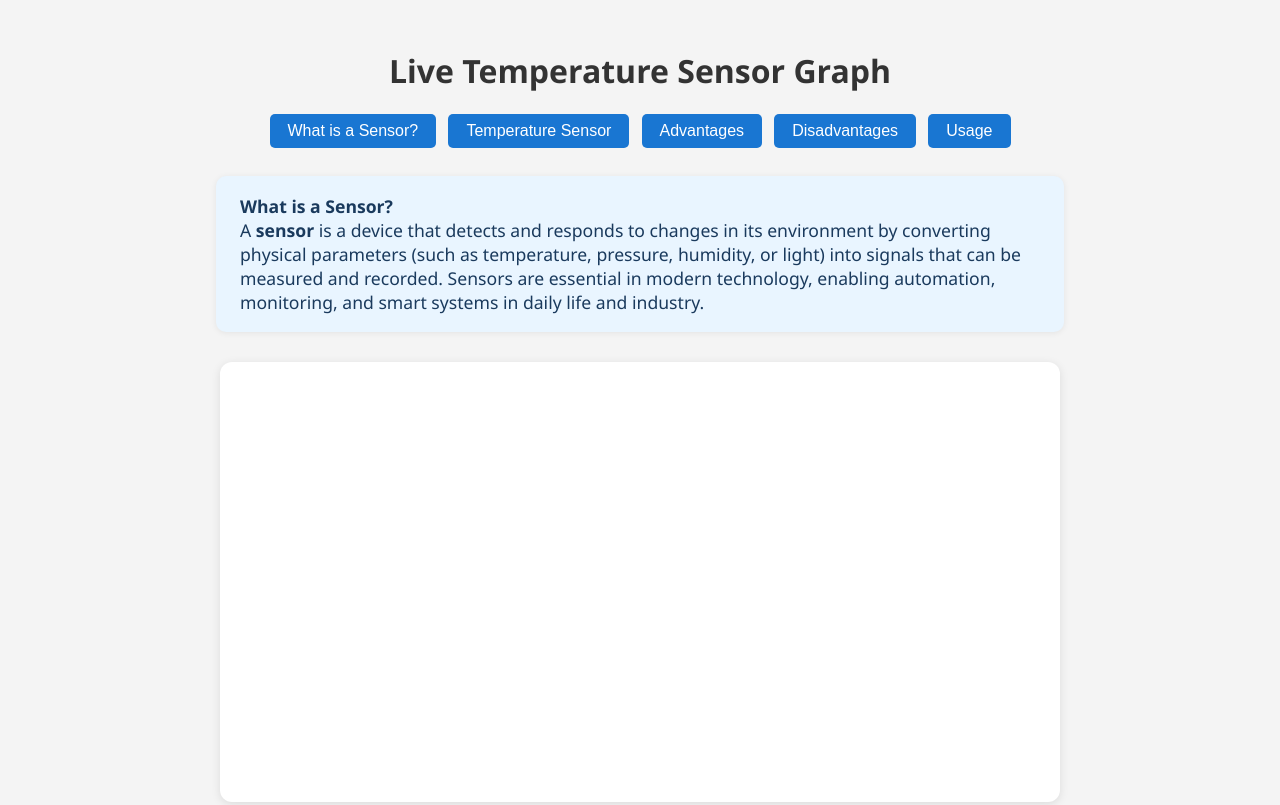
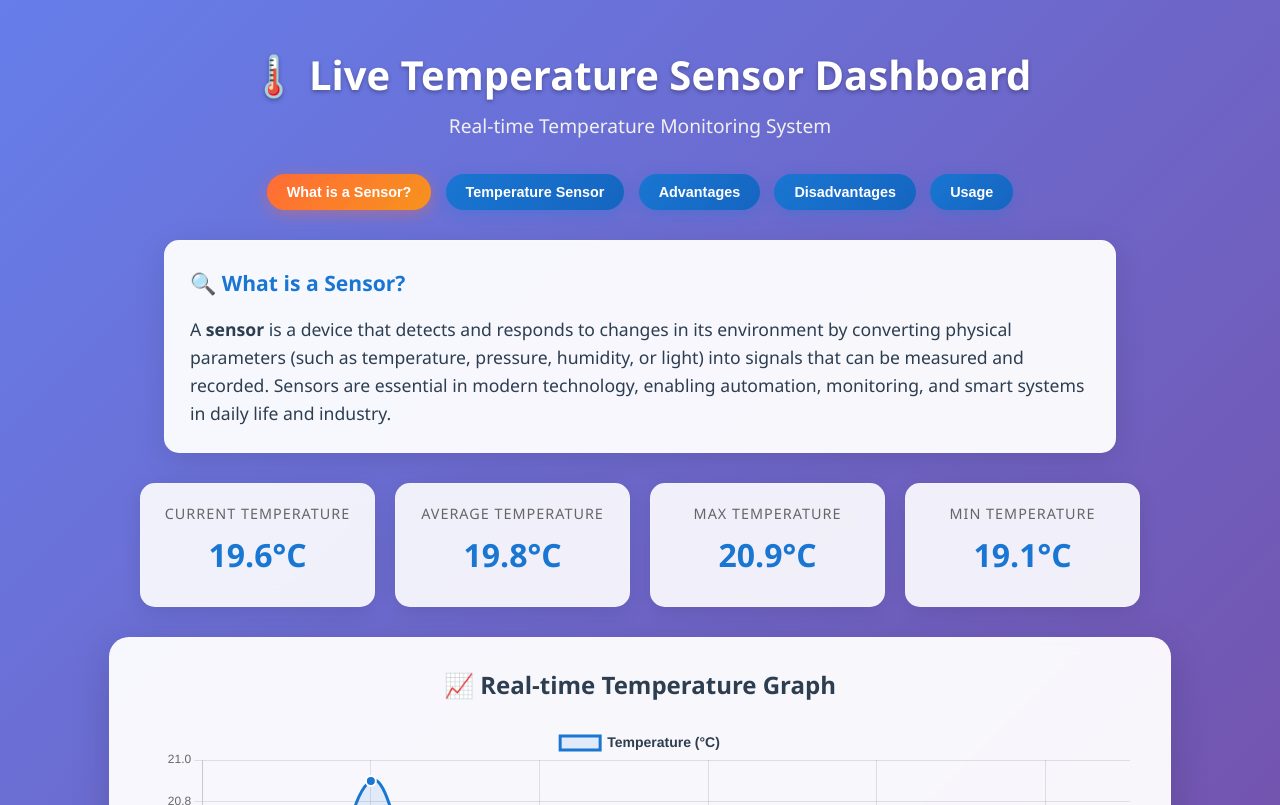
Before and after one commit to siva-dharshini-m/portfolio, a plain HTML site: page liveSensordashboard.html in a window 1280 px wide. Shown: the top 805 px of the page. Drawn offline with nearby package versions, Linux system fonts and the light colour scheme.

Commit message:
Update liveSensordashboard.html

```diff
--- a/liveSensordashboard.html
+++ b/liveSensordashboard.html
@@ -1,218 +1,412 @@
 <!DOCTYPE html>
-<!-- saved from url=(0026)http://127.0.0.1:5500/html -->
-<html lang="en"><head><meta http-equiv="Content-Type" content="text/html; charset=UTF-8">
-
+<html lang="en">
+<head>
+  <meta charset="UTF-8">
   <title>Live Sensor Graph</title>
-  <script src="./Live Sensor Graph_files/chart.js.download"></script>
+  <script src="https://cdnjs.cloudflare.com/ajax/libs/Chart.js/3.9.1/chart.min.js"></script>
   <style>
     body {
-      font-family: 'Segoe UI', sans-serif;
-      background: #f4f4f4;
+      font-family: 'Segoe UI', Tahoma, Geneva, Verdana, sans-serif;
+      background: linear-gradient(135deg, #667eea 0%, #764ba2 100%);
+      margin: 0;
+      padding: 20px;
+      min-height: 100vh;
+      color: #333;
+    }
+
+    h1 {
+      text-align: center;
+      color: #fff;
+      font-size: 2.5em;
+      margin-bottom: 10px;
+      text-shadow: 0 2px 4px rgba(0,0,0,0.3);
+    }
+
+    .subtitle {
+      text-align: center;
+      color: #f0f0f0;
+      font-size: 1.2em;
+      margin-bottom: 30px;
+    }
+
+    .controls {
+      text-align: center;
+      margin-bottom: 25px;
+    }
+
+    .info-btn {
+      background: linear-gradient(135deg, #1976d2 0%, #1565c0 100%);
+      color: #fff;
+      border: none;
+      border-radius: 25px;
+      padding: 10px 20px;
+      margin: 5px;
+      font-size: 0.9em;
+      cursor: pointer;
+      transition: all 0.3s ease;
+      box-shadow: 0 4px 15px rgba(25, 118, 210, 0.3);
+      font-weight: 600;
+    }
+
+    .info-btn:hover {
+      background: linear-gradient(135deg, #1565c0 0%, #0d47a1 100%);
+      transform: translateY(-2px);
+      box-shadow: 0 6px 20px rgba(25, 118, 210, 0.4);
+    }
+
+    .info-btn.active {
+      background: linear-gradient(135deg, #ff6b35 0%, #f7931e 100%);
+      box-shadow: 0 4px 15px rgba(255, 107, 53, 0.4);
+    }
+
+    .info-section {
+      max-width: 900px;
+      margin: 0 auto 30px auto;
+      padding: 25px;
+      background: rgba(255, 255, 255, 0.95);
+      border-radius: 15px;
+      box-shadow: 0 8px 32px rgba(0, 0, 0, 0.1);
+      backdrop-filter: blur(10px);
+      color: #2c3e50;
+      font-size: 1.1em;
+      line-height: 1.6;
+      border: 1px solid rgba(255, 255, 255, 0.2);
+    }
+
+    .info-section strong {
+      color: #1976d2;
+      font-size: 1.2em;
+      display: block;
+      margin-bottom: 15px;
+    }
+
+    .info-section ul {
+      margin: 10px 0;
+      padding-left: 20px;
+    }
+
+    .info-section li {
+      margin: 8px 0;
+      color: #34495e;
+    }
+
+    .chart-container {
+      max-width: 1000px;
+      margin: 0 auto;
+      background: rgba(255, 255, 255, 0.95);
+      padding: 30px;
+      border-radius: 20px;
+      box-shadow: 0 10px 40px rgba(0, 0, 0, 0.15);
+      backdrop-filter: blur(10px);
+      border: 1px solid rgba(255, 255, 255, 0.2);
+    }
+
+    .stats-grid {
+      display: grid;
+      grid-template-columns: repeat(auto-fit, minmax(200px, 1fr));
+      gap: 20px;
+      margin-bottom: 30px;
+      max-width: 1000px;
+      margin-left: auto;
+      margin-right: auto;
+    }
+
+    .stat-card {
+      background: rgba(255, 255, 255, 0.9);
+      padding: 20px;
+      border-radius: 15px;
+      text-align: center;
+      box-shadow: 0 4px 20px rgba(0, 0, 0, 0.1);
+      backdrop-filter: blur(10px);
+      border: 1px solid rgba(255, 255, 255, 0.2);
+    }
+
+    .stat-value {
+      font-size: 2em;
+      font-weight: bold;
+      color: #1976d2;
+      margin: 10px 0;
+    }
+
+    .stat-label {
+      color: #666;
+      font-size: 0.9em;
+      text-transform: uppercase;
+      letter-spacing: 1px;
+    }
+
+    .chart-title {
+      text-align: center;
+      color: #2c3e50;
+      margin-bottom: 25px;
+      font-size: 1.5em;
+      font-weight: 600;
+    }
+
+    @media (max-width: 768px) {
+      body {
+        padding: 10px;
+      }
+
+      h1 {
+        font-size: 2em;
+      }
+
+      .info-btn {
+        padding: 8px 15px;
+        font-size: 0.8em;
+      }
+
+      .chart-container {
         padding: 20px;
       }
-    h1 {
-      text-align: center;
-      color: #333;
-    }
-    .chart-container {
-      max-width: 800px;
-      margin: 0 auto;
-      background: #fff;
-      padding: 20px;
-      border-radius: 12px;
-      box-shadow: 0 2px 10px rgba(0,0,0,0.1);
     }
   </style>
 </head>
 <body>
+  <h1>🌡️ Live Temperature Sensor Dashboard</h1>
+  <div class="subtitle">Real-time Temperature Monitoring System</div>
 
+  <div class="controls">
+    <button class="info-btn active" onclick="showSection('sensor')">What is a Sensor?</button>
+    <button class="info-btn" onclick="showSection('temp')">Temperature Sensor</button>
+    <button class="info-btn" onclick="showSection('adv')">Advantages</button>
+    <button class="info-btn" onclick="showSection('disadv')">Disadvantages</button>
+    <button class="info-btn" onclick="showSection('usage')">Usage</button>
+  </div>
 
-  <h1>Live Temperature Sensor Graph</h1>
-  <div style="text-align:center; margin-bottom:18px;">
-    <button class="info-btn" onclick="showSection(&#39;sensor&#39;)">What is a Sensor?</button>
-    <button class="info-btn" onclick="showSection(&#39;temp&#39;)">Temperature Sensor</button>
-    <button class="info-btn" onclick="showSection(&#39;adv&#39;)">Advantages</button>
-    <button class="info-btn" onclick="showSection(&#39;disadv&#39;)">Disadvantages</button>
-    <button class="info-btn" onclick="showSection(&#39;usage&#39;)">Usage</button>
-  </div>
-  <div id="sensor-section" class="info-section" style="display: none;">
-    <strong>What is a Sensor?</strong><br>
+  <div id="sensor-section" class="info-section">
+    <strong>🔍 What is a Sensor?</strong>
     A <b>sensor</b> is a device that detects and responds to changes in its environment by converting physical parameters (such as temperature, pressure, humidity, or light) into signals that can be measured and recorded. Sensors are essential in modern technology, enabling automation, monitoring, and smart systems in daily life and industry.
   </div>
+
   <div id="temp-section" class="info-section" style="display:none;">
-    <strong>Temperature Sensor</strong><br>
+    <strong>🌡️ Temperature Sensor</strong>
     A <b>temperature sensor</b> is a device that measures the degree of hotness or coldness in its environment and converts this information into a signal that can be read by an observer or instrument. Temperature sensors are widely used in weather stations, HVAC systems, medical devices, and electronic equipment to monitor and control temperature.
   </div>
+
   <div id="adv-section" class="info-section" style="display: none;">
-    <strong>Advantages of Temperature Sensors:</strong>
-    <ul style="margin-top:4px;margin-bottom:4px;">
+    <strong>✅ Advantages of Temperature Sensors:</strong>
+    <ul>
       <li>High accuracy and reliability in temperature measurement</li>
-      <li>Fast response time</li>
-      <li>Available in various types for different applications (e.g., thermocouples, RTDs, thermistors)</li>
+      <li>Fast response time for real-time monitoring</li>
+      <li>Available in various types for different applications (thermocouples, RTDs, thermistors)</li>
       <li>Easy integration with digital systems and microcontrollers</li>
-      <li>Low power consumption (for many types)</li>
+      <li>Low power consumption for many sensor types</li>
+      <li>Wide temperature measurement range</li>
+      <li>Cost-effective for mass deployment</li>
     </ul>
   </div>
+
   <div id="disadv-section" class="info-section" style="display:none;">
-    <strong>Disadvantages of Temperature Sensors:</strong>
-    <ul style="margin-top:4px;">
+    <strong>❌ Disadvantages of Temperature Sensors:</strong>
+    <ul>
       <li>Some types can be sensitive to environmental factors like humidity or vibration</li>
       <li>May require calibration for precise applications</li>
       <li>Limited temperature range depending on sensor type</li>
       <li>Potential for drift or aging over time</li>
+      <li>Response time can vary with sensor type and application</li>
+      <li>May need protective housing in harsh environments</li>
     </ul>
   </div>
-  <div id="usage-section" class="info-section" style="display: block;">
-    <strong>Usage of Temperature Sensors:</strong>
-    <ul style="margin-top:4px;">
+
+  <div id="usage-section" class="info-section" style="display:none;">
+    <strong>🚀 Usage of Temperature Sensors:</strong>
+    <ul>
       <li>Weather monitoring and forecasting (weather stations)</li>
       <li>Climate control in buildings (HVAC systems)</li>
-      <li>Medical devices (e.g., digital thermometers, incubators)</li>
+      <li>Medical devices (digital thermometers, incubators)</li>
       <li>Industrial process control and safety systems</li>
       <li>Consumer electronics (smartphones, computers, appliances)</li>
       <li>Automotive systems (engine temperature monitoring)</li>
       <li>Food storage and transportation (refrigeration monitoring)</li>
+      <li>IoT and smart home applications</li>
     </ul>
   </div>
 
-  <div class="chart-container">
-    <canvas id="temperatureChart" style="display: block; box-sizing: border-box; height: 400px; width: 800px;" width="1000" height="500"></canvas>
+  <div class="stats-grid">
+    <div class="stat-card">
+      <div class="stat-label">Current Temperature</div>
+      <div class="stat-value" id="currentTemp">--°C</div>
+    </div>
+    <div class="stat-card">
+      <div class="stat-label">Average Temperature</div>
+      <div class="stat-value" id="avgTemp">--°C</div>
+    </div>
+    <div class="stat-card">
+      <div class="stat-label">Max Temperature</div>
+      <div class="stat-value" id="maxTemp">--°C</div>
+    </div>
+    <div class="stat-card">
+      <div class="stat-label">Min Temperature</div>
+      <div class="stat-value" id="minTemp">--°C</div>
+    </div>
   </div>
 
-  <style>
-    .info-btn {
-      background: #1976d2;
-      color: #fff;
-      border: none;
-      border-radius: 5px;
-      padding: 8px 18px;
-      margin: 0 4px 10px 4px;
-      font-size: 1em;
-      cursor: pointer;
-      transition: background 0.2s;
-    }
-    .info-btn:hover {
-      background: #125ea2;
-    }
-    .info-section {
-      max-width:800px;
-      margin:0 auto 30px auto;
-      padding:18px 24px;
-      background:#e9f5ff;
-      border-radius:10px;
-      box-shadow:0 1px 6px rgba(0,0,0,0.07);
-      color:#1a3a5d;
-      font-size:1.1em;
-      display:block;
-    }
-  </style>
+  <div class="chart-container">
+    <div class="chart-title">📈 Real-time Temperature Graph</div>
+    <canvas id="temperatureChart"></canvas>
+  </div>
+
   <script>
+    let temperatureData = [];
+    let chart;
+
     function showSection(section) {
       const sections = ['sensor', 'temp', 'adv', 'disadv', 'usage'];
+      const buttons = document.querySelectorAll('.info-btn');
+
+      // Hide all sections
       sections.forEach(s => {
-        document.getElementById(s+'-section').style.display = (s === section) ? 'block' : 'none';
+        document.getElementById(s + '-section').style.display = 'none';
       });
+
+      // Remove active class from all buttons
+      buttons.forEach(btn => btn.classList.remove('active'));
+
+      // Show selected section
+      document.getElementById(section + '-section').style.display = 'block';
+
+      // Add active class to clicked button
+      event.target.classList.add('active');
     }
 
-    // Show the first section by default
-    window.onload = function() {
-      showSection('sensor');
-    };
+    function updateStats() {
+      if (temperatureData.length === 0) return;
 
+      const current = temperatureData[temperatureData.length - 1];
+      const average = temperatureData.reduce((sum, temp) => sum + temp, 0) / temperatureData.length;
+      const max = Math.max(...temperatureData);
+      const min = Math.min(...temperatureData);
+
+      document.getElementById('currentTemp').textContent = current.toFixed(1) + '°C';
+      document.getElementById('avgTemp').textContent = average.toFixed(1) + '°C';
+      document.getElementById('maxTemp').textContent = max.toFixed(1) + '°C';
+      document.getElementById('minTemp').textContent = min.toFixed(1) + '°C';
+    }
+
+    // Initialize Chart
+    function initChart() {
       const ctx = document.getElementById('temperatureChart').getContext('2d');
 
-    const temperatureChart = new Chart(ctx, {
+      chart = new Chart(ctx, {
         type: 'line',
         data: {
           labels: [],
           datasets: [{
             label: 'Temperature (°C)',
             data: [],
-          backgroundColor: 'rgba(255, 99, 132, 0.2)',
-          borderColor: 'rgba(255, 99, 132, 1)',
-          borderWidth: 2,
+            backgroundColor: 'rgba(25, 118, 210, 0.1)',
+            borderColor: 'rgba(25, 118, 210, 1)',
+            borderWidth: 3,
             fill: true,
-          tension: 0.3
+            tension: 0.4,
+            pointBackgroundColor: 'rgba(25, 118, 210, 1)',
+            pointBorderColor: '#fff',
+            pointBorderWidth: 2,
+            pointRadius: 5,
+            pointHoverRadius: 8
           }]
         },
         options: {
           responsive: true,
+          maintainAspectRatio: true,
+          plugins: {
+            legend: {
+              labels: {
+                font: {
+                  size: 14,
+                  weight: 'bold'
+                },
+                color: '#2c3e50'
+              }
+            }
+          },
           scales: {
             x: {
               title: {
                 display: true,
-              text: 'Time'
+                text: 'Time',
+                font: {
+                  size: 14,
+                  weight: 'bold'
+                },
+                color: '#2c3e50'
+              },
+              ticks: {
+                color: '#666',
+                maxTicksLimit: 10
+              },
+              grid: {
+                color: 'rgba(0, 0, 0, 0.1)'
               }
             },
             y: {
               beginAtZero: false,
               title: {
                 display: true,
-              text: 'Temperature (°C)'
+                text: 'Temperature (°C)',
+                font: {
+                  size: 14,
+                  weight: 'bold'
+                },
+                color: '#2c3e50'
+              },
+              ticks: {
+                color: '#666'
+              },
+              grid: {
+                color: 'rgba(0, 0, 0, 0.1)'
               }
             }
+          },
+          animation: {
+            duration: 1000,
+            easing: 'easeInOutQuart'
           }
         }
       });
+    }
 
     // Simulated data update function
     function addSensorData() {
       const now = new Date();
-      const timeLabel = now.getHours() + ':' + now.getMinutes() + ':' + now.getSeconds();
-      const newTemp = 20 + Math.random() * 5; // Simulated temperature between 20°C and 25°C
+      const timeLabel = now.getHours().toString().padStart(2, '0') + ':' +
+                       now.getMinutes().toString().padStart(2, '0') + ':' +
+                       now.getSeconds().toString().padStart(2, '0');
 
-      if (temperatureChart.data.labels.length >= 20) {
-        temperatureChart.data.labels.shift();
-        temperatureChart.data.datasets[0].data.shift();
+      // Simulated temperature with more realistic variations
+      const baseTemp = 22;
+      const variation = Math.sin(Date.now() / 10000) * 3 + Math.random() * 2 - 1;
+      const newTemp = baseTemp + variation;
+
+      // Keep only last 25 data points
+      if (chart.data.labels.length >= 25) {
+        chart.data.labels.shift();
+        chart.data.datasets[0].data.shift();
+        temperatureData.shift();
       }
 
-      temperatureChart.data.labels.push(timeLabel);
-      temperatureChart.data.datasets[0].data.push(newTemp);
-      temperatureChart.update();
+      chart.data.labels.push(timeLabel);
+      chart.data.datasets[0].data.push(newTemp);
+      temperatureData.push(newTemp);
+
+      chart.update('none'); // Update without animation for smoother real-time updates
+      updateStats();
+    }
+
+    // Initialize everything when page loads
+    window.addEventListener('load', function() {
+      initChart();
+
+      // Add some initial data
+      for (let i = 0; i < 10; i++) {
+        setTimeout(() => addSensorData(), i * 100);
       }
 
       // Update every 2 seconds
       setInterval(addSensorData, 2000);
+    });
   </script>
-
-<!-- Code injected by live-server -->
-<script>
-	// <![CDATA[  <-- For SVG support
-	if ('WebSocket' in window) {
-		(function () {
-			function refreshCSS() {
-				var sheets = [].slice.call(document.getElementsByTagName("link"));
-				var head = document.getElementsByTagName("head")[0];
-				for (var i = 0; i < sheets.length; ++i) {
-					var elem = sheets[i];
-					var parent = elem.parentElement || head;
-					parent.removeChild(elem);
-					var rel = elem.rel;
-					if (elem.href && typeof rel != "string" || rel.length == 0 || rel.toLowerCase() == "stylesheet") {
-						var url = elem.href.replace(/(&|\?)_cacheOverride=\d+/, '');
-						elem.href = url + (url.indexOf('?') >= 0 ? '&' : '?') + '_cacheOverride=' + (new Date().valueOf());
-					}
-					parent.appendChild(elem);
-				}
-			}
-			var protocol = window.location.protocol === 'http:' ? 'ws://' : 'wss://';
-			var address = protocol + window.location.host + window.location.pathname + '/ws';
-			var socket = new WebSocket(address);
-			socket.onmessage = function (msg) {
-				if (msg.data == 'reload') window.location.reload();
-				else if (msg.data == 'refreshcss') refreshCSS();
-			};
-			if (sessionStorage && !sessionStorage.getItem('IsThisFirstTime_Log_From_LiveServer')) {
-				console.log('Live reload enabled.');
-				sessionStorage.setItem('IsThisFirstTime_Log_From_LiveServer', true);
-			}
-		})();
-	}
-	else {
-		console.error('Upgrade your browser. This Browser is NOT supported WebSocket for Live-Reloading.');
-	}
-	// ]]>
-</script>
-
-
-</body></html>
+</body>
+</html>
```
Lines whose indentation alone changed are shown as unchanged.
